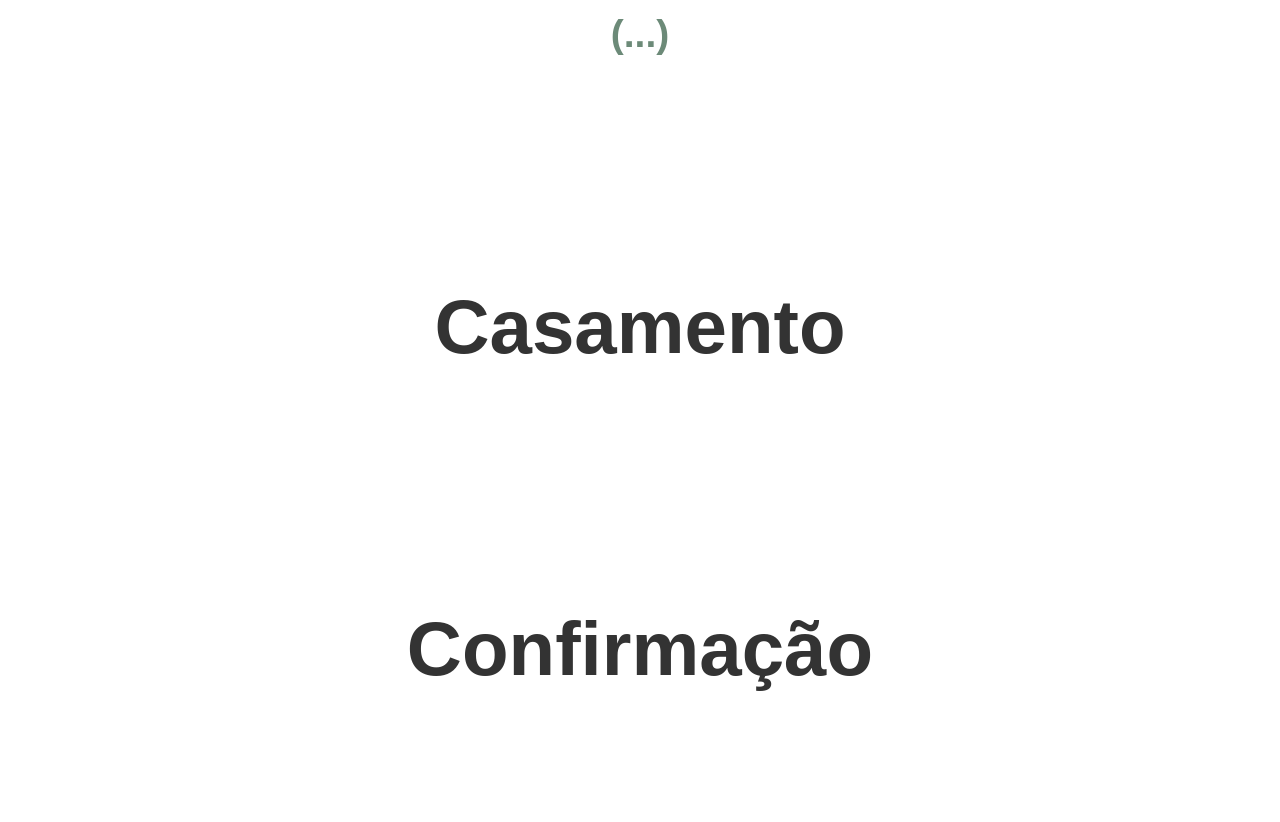
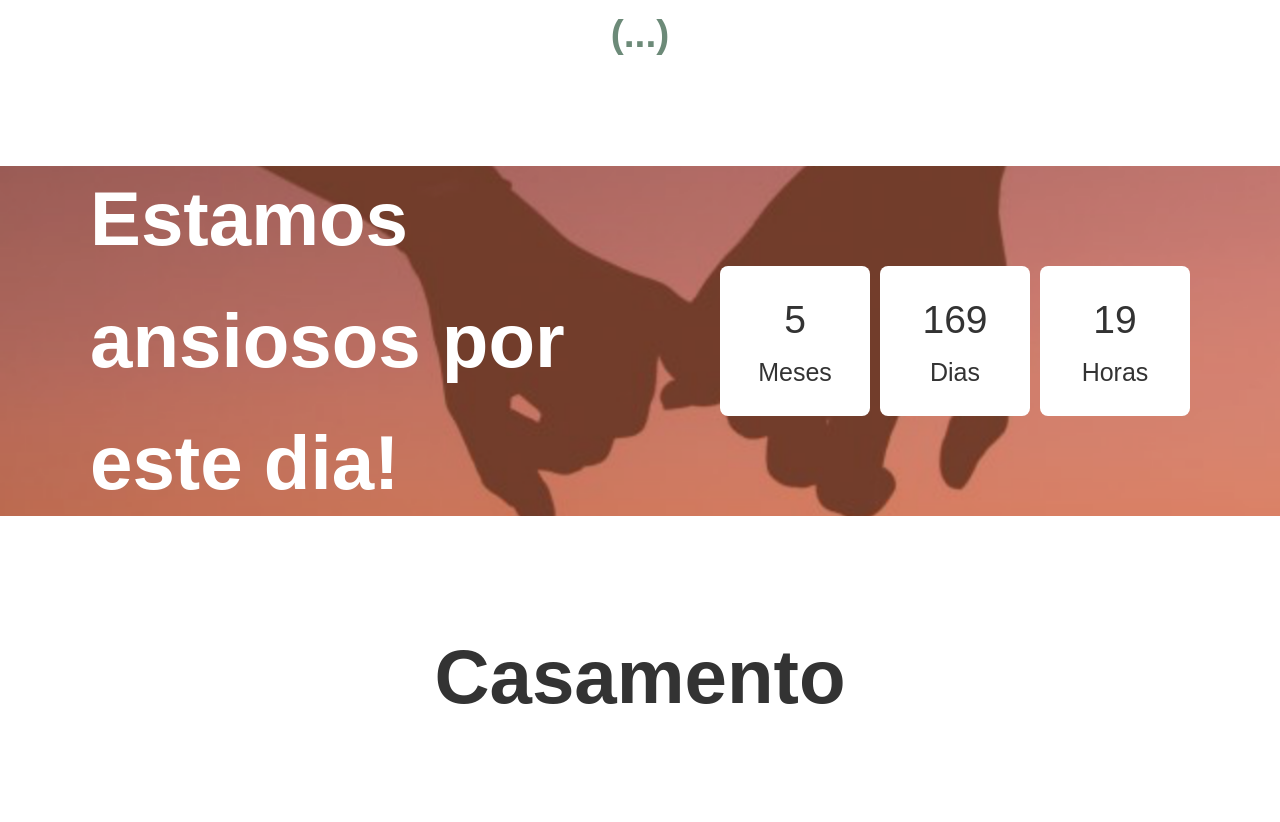
Before and after one commit to josepedrocandido/casamentocatarinaejoao, a plain HTML site: page index.html in a window 1280 px wide. Shown: the part 3218-4040 px from the top of the page. Drawn offline with Linux system fonts and the light colour scheme; a web font is replaced by a local one.

Commit message:
Section CountDown

```diff
--- a/index.html
+++ b/index.html
@@ -118,7 +118,6 @@
     <div class="wrapper">
       <h1 class="section-title-black">História</h1>
       <div class="timeline">
-
         <div class="story-event">
           <div class="img-box">
             <img src="./assets/img/wedding/catarina_child.jpeg" alt="">
@@ -130,7 +129,6 @@
               Passado uns anos tornaram-se amigos mas apenas isso, até que numa saída à noite do clube tudo se alterou!</p>
           </div>
         </div>
-
         <div class="story-event">
           <div class="text-box align-left">
             <h1>Pedido de Namoro</h1>
@@ -141,7 +139,6 @@
             <img src="./assets/img/wedding/catarina_child.jpeg" alt="">
           </div>
         </div>
-
         <div class="story-event">
           <div class="img-box">
             <img src="./assets/img/wedding/catarina_child.jpeg" alt="">
@@ -155,9 +152,31 @@
         </div>
       </div>
         <h1 class="section-title-green">(...)</h1>
-
     </div>
   </section>
+
+
+  <section class="countDown">
+    <div class="wrapper count-down-area">
+      <h1 class="section-title-white">Estamos ansiosos por <br><b>este dia!</b></h1>
+      <div class="counter-area">
+        <div class="counter-unity">
+          <h1 id="months"></h1>
+          <h2>Meses</h2>
+        </div>
+        <div class="counter-unity">
+          <h1 id="days"></h1>
+          <h2>Dias</h2>
+        </div>
+        <div class="counter-unity">
+          <h1 id="hours"></h1>
+          <h2>Horas</h2>
+        </div>
+      </div>
+    </div>
+  </section>
+
+
 
   <!-- Casamento Section -->
   <section id="casamento" class="casamento">
@@ -636,6 +655,44 @@
       e.preventDefault();
     });
   </script>
+
+  <script>
+// Set the date we're counting down to
+var countDownDate = new Date("Jul 17, 2020 11:30:00").getTime();
+
+// Update the count down every 1 second
+var x = setInterval(function() {
+
+  // Get today's date and time
+  var now = new Date().getTime();
+
+  // Find the distance between now and the count down date
+  var distance = countDownDate - now;
+
+  // Time calculations for days, hours, minutes and seconds
+  var days = Math.floor(distance / (1000 * 60 * 60 * 24));
+  var hours = Math.floor((distance % (1000 * 60 * 60 * 24)) / (1000 * 60 * 60));
+  var minutes = Math.floor((distance % (1000 * 60 * 60)) / (1000 * 60));
+  var seconds = Math.floor((distance % (1000 * 60)) / 1000);
+
+
+
+  // Output the result in an element with id="demo"
+  var d = new Date();
+  document.getElementById("months").innerHTML = 6 - (d.getMonth() + 1);
+
+  document.getElementById("days").innerHTML = days;
+
+  document.getElementById("hours").innerHTML = hours;
+
+
+  // If the count down is over, write some text
+  if (distance < 0) {
+    clearInterval(x);
+    document.getElementById("demo").innerHTML = "EXPIRED";
+  }
+}, 1000);
+</script>
 </body>
 
 </html>
```
Also changed, not shown: assets/css/main.min.css, assets/img/wedding/countDown.png (added).
